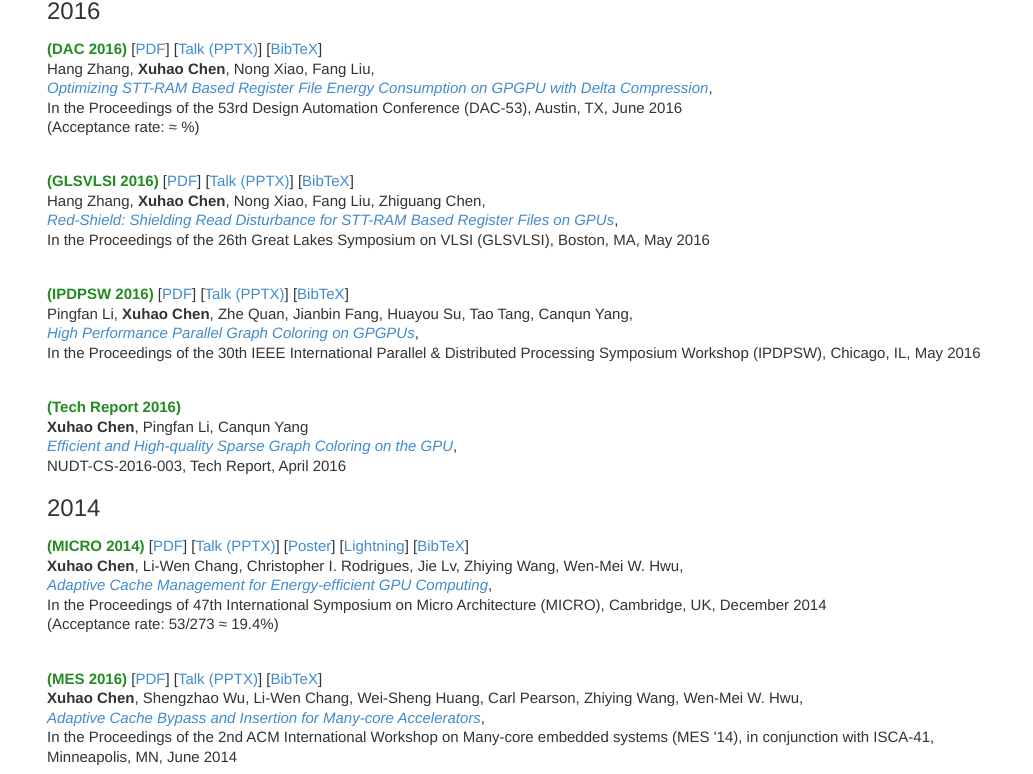
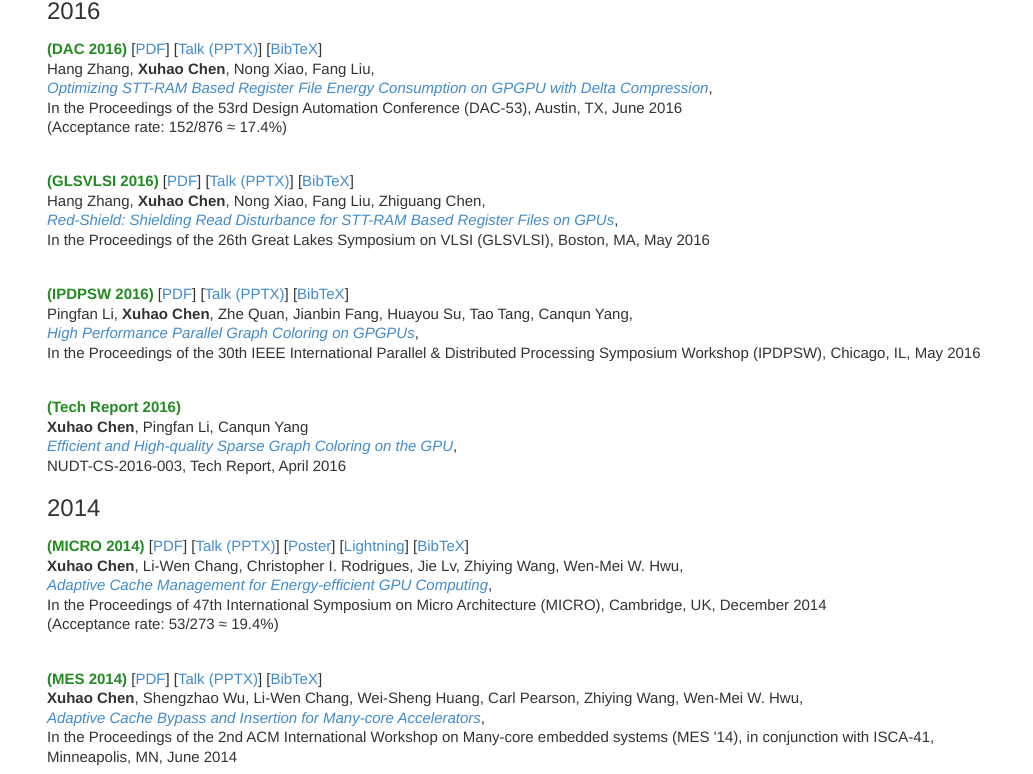
Before and after one commit to chenxuhao/chenxuhao.github.io, a Jekyll site: the page built from pubs.html, in a window 1280 px wide. Shown: the part 201-975 px from the top of the page, without its empty margins (123-1156 px from the left). Built offline with Jekyll 4.4.1, drawn with Linux system fonts in a browser that asks for light colours.

Commit message:
Update pubs.html

```diff
--- a/pubs.html
+++ b/pubs.html
@@ -13,7 +13,7 @@
 Hang Zhang, <b>Xuhao Chen</b>, Nong Xiao, Fang Liu, <br />
 <a href="docs/dac-2016.pdf"><i>Optimizing STT-RAM Based Register File Energy Consumption on GPGPU with Delta Compression</i></a>, <br />
 In the Proceedings of the 53rd Design Automation Conference (DAC-53), Austin, TX, June 2016 <br />
-(Acceptance rate: ≈ %) <br /> </p>
+(Acceptance rate: 152/876 ≈ 17.4%) <br /> </p>
 <h3></h3>
 
 <p><b><span style="color: forestgreen">(GLSVLSI 2016)</span></b>
@@ -55,7 +55,7 @@
 (Acceptance rate: 53/273 ≈ 19.4%) <br /></p>
 <h3></h3>
 
-<p><b><span style="color: forestgreen">(MES 2016)</span></b>
+<p><b><span style="color: forestgreen">(MES 2014)</span></b>
 [<a href="docs/mes-2014.pdf">PDF</a>]
 [<a href="docs/mes-2014.pptx">Talk (PPTX)</a>]
 [<a href="docs/mes-2014-bib.txt">BibTeX</a>] <br />
```
